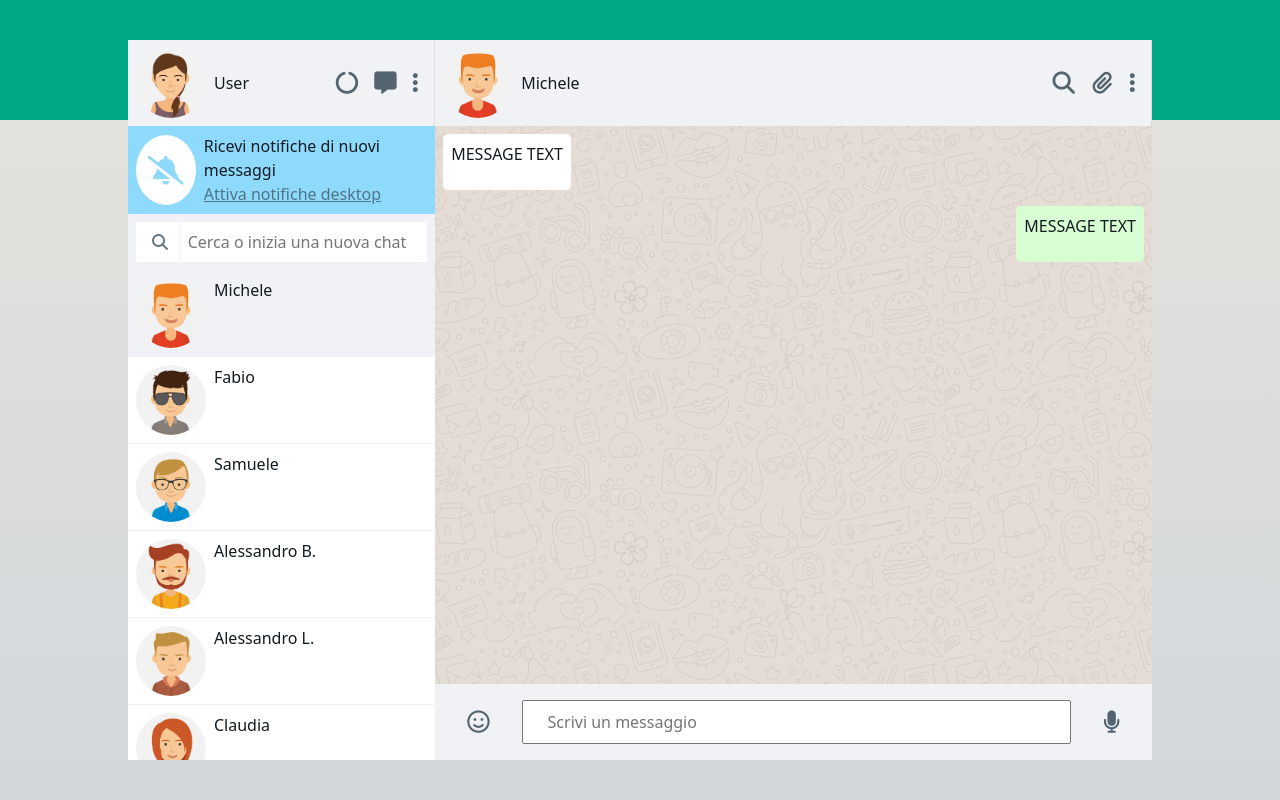
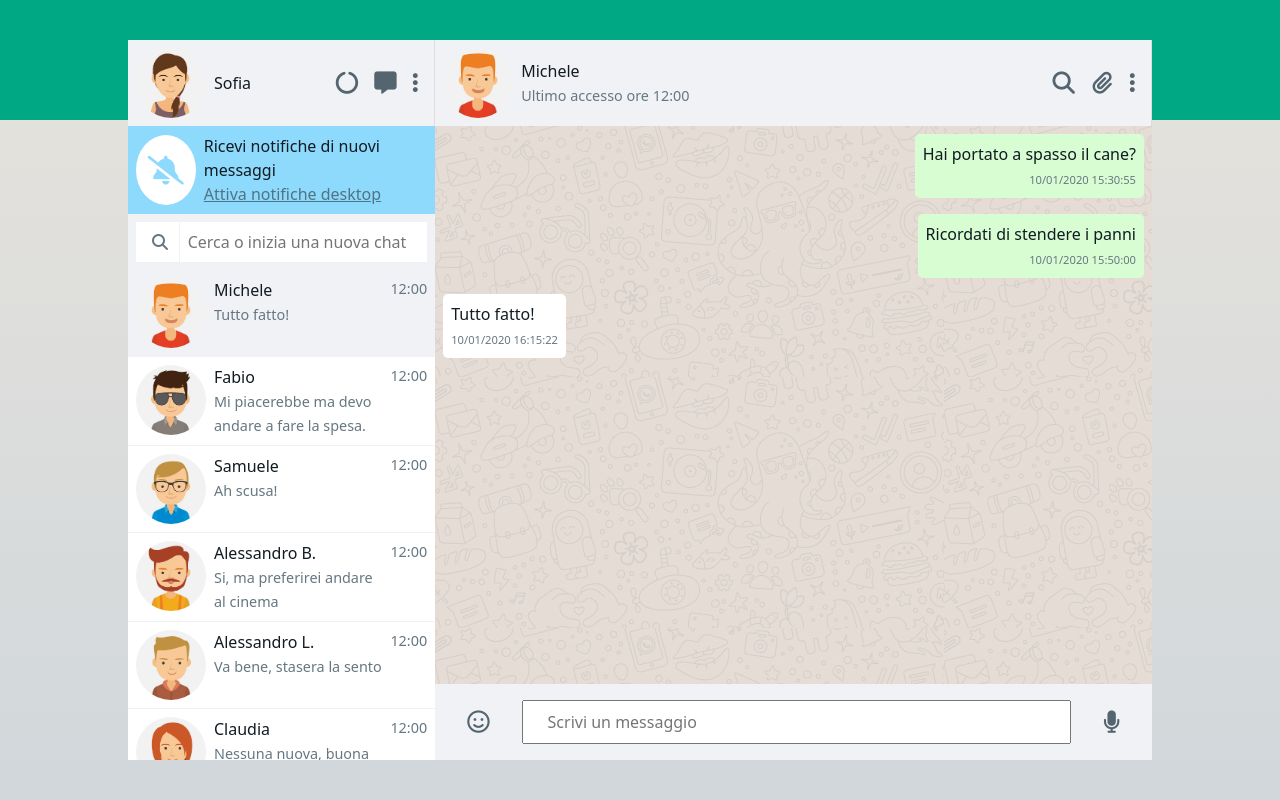
Before and after one commit to masepe95/vue-boolzapp, a plain HTML site: page index.html in a window 1280 px wide. Drawn offline with nearby package versions, Linux system fonts and the light colour scheme.

Commit message:
active messagges added and left preview

```diff
--- a/index.html
+++ b/index.html
@@ -25,7 +25,7 @@
 				<header class="contacts-col--header d-flex justify-content-between p-2">
 					<div class="d-flex align-items-center">
 						<img src="./img/avatar_io.jpg" class="avatar" alt="" />
-                    <p class="my-0 mx-2">User</p>
+						<p class="my-0 mx-2">Sofia</p>
 					</div>
 					<div class="d-flex align-items-center icons">
 						<i class="fa-solid fa-circle-notch mx-2"></i>
@@ -50,20 +50,35 @@
 					<div class="search-contacts--icon p-2">
 						<i class="fa-solid fa-magnifying-glass mx-2"></i>
 					</div>
-                <input class="p-2" type="text" placeholder="Cerca o inizia una nuova chat" />
+					<input
+						class="p-2"
+						type="text"
+						placeholder="Cerca o inizia una nuova chat"
+					/>
 				</div>
 
 				<!-- LIST CONTACTS -->
 				<ul class="list-contacts flex-grow-1 m-0 p-0">
-                <li v-for="(contact, contactIndex) in contacts" @click="activeContact = contactIndex"
+					<li
+						v-for="(contact, contactIndex) in contacts"
+						@click="activeContact = contactIndex"
 						class="list-contacts--contact d-flex p-2"
-                    :class="contactIndex == activeContact ? 'contact--active' : ''">
+						:class="contactIndex == activeContact ? 'contact--active' : ''"
+					>
 						<div class="contact--left d-flex flex-grow-1">
-                        <img :src="'./img/avatar' + contact.avatar + '.jpg'" class="avatar" alt="" />
+							<img
+								:src="'./img/avatar' + contact.avatar + '.jpg'"
+								class="avatar"
+								alt=""
+							/>
 							<p class="my-0 mx-2">
 								{{ contact.name }}<br />
+								<span class="latest-access" v-if="contact.messages.length">
+									{{ contact.messages[ contact.messages.length - 1 ].text }}
+								</span>
 							</p>
 						</div>
+						<span class="latest-access">12:00</span>
 					</li>
 				</ul>
 			</section>
@@ -73,9 +88,14 @@
 				<!-- HEADER CHAT COL -->
 				<header class="contacts-col--header d-flex justify-content-between p-2">
 					<div class="d-flex align-items-center">
-                    <img :src="'./img/avatar' + contacts[activeContact].avatar + '.jpg'" class="avatar" alt="" />
+						<img
+							:src="'./img/avatar' + contacts[activeContact].avatar + '.jpg'"
+							class="avatar"
+							alt=""
+						/>
 						<p class="my-0 mx-2">
-                        {{ contacts[activeContact].name }}<br>
+							{{ contacts[activeContact].name }}<br />
+							<span class="latest-access">Ultimo accesso ore 12:00</span>
 						</p>
 					</div>
 					<div class="d-flex align-items-center icons">
@@ -87,11 +107,13 @@
 
 				<!-- MAIN CHAT -->
 				<div class="main-chat flex-grow-1 d-flex flex-column align-items-start">
-                <div class="message received p-2 m-2">
-                    <p>MESSAGE TEXT</p>
-                </div>
-                <div class="message sent p-2 m-2">
-                    <p>MESSAGE TEXT</p>
+					<div
+						v-for="message in contacts[activeContact].messages"
+						class="message p-2 m-2"
+						:class="message.status"
+					>
+						<p class="p-0 m-0">{{ message.text }}</p>
+						<small class="message-date">{{ message.date }}</small>
 					</div>
 				</div>
 				<!-- SEND MESSAGE -->
@@ -100,8 +122,13 @@
 						<i class="fa-regular fa-face-smile mx-2"></i>
 					</div>
 					<div class="flex-grow-1">
-                    <input @keyUp.enter="sendMessage()" type="text"
-                        placeholder="Scrivi un messaggio" class="send-message-input px-4 p-2" />
+						<input
+							@keyUp.enter="sendMessage()"
+							type="text"
+							v-model="newMessage.text"
+							placeholder="Scrivi un messaggio"
+							class="send-message-input px-4 p-2"
+						/>
 					</div>
 					<div class="d-flex align-items-center icons px-4 py-2">
 						<i class="fa-solid fa-microphone mx-2"></i>
--- a/js/script.js
+++ b/js/script.js
@@ -173,10 +173,16 @@ createApp({
 					],
 				},
 			],
+            newMessage: {
+                date: "23:00",
+                text: "",
+                status: "sent",
+            },
 
 			activeContact: 0,
 		};
 	},
+
 
 	methods: {
 
```
Lines whose indentation alone changed are shown as unchanged.
